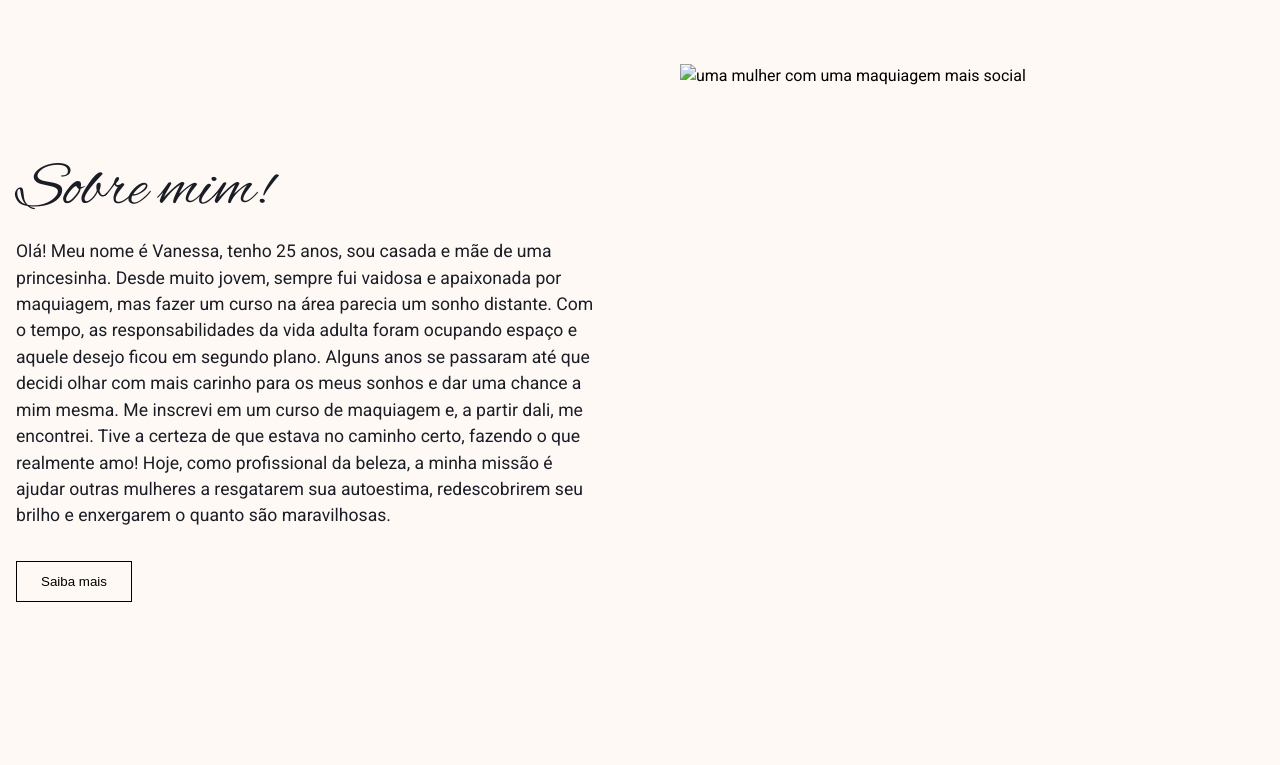
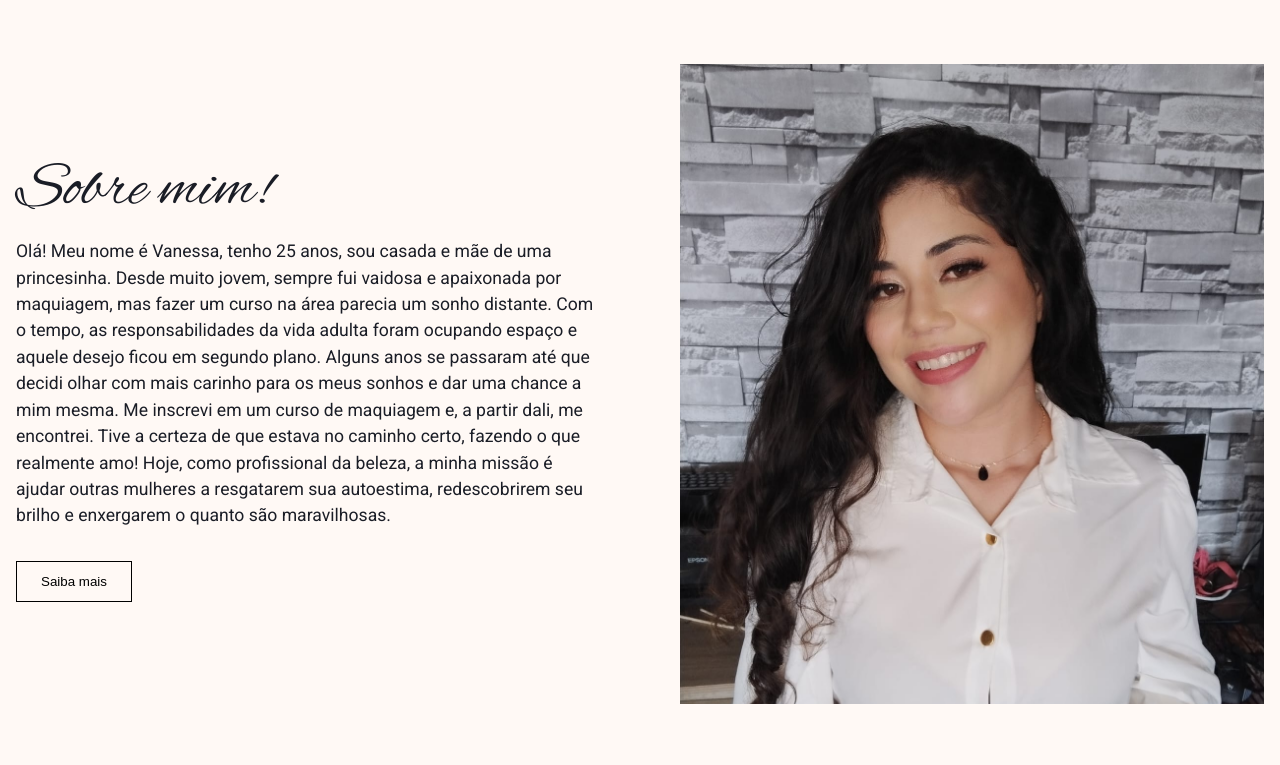
Before and after one commit to gbrogio/vanessa-makestudios, a plain HTML site: page index.html in a window 1280 px wide. Shown: the top 765 px of the page. Drawn offline with Linux system fonts and the light colour scheme.

Commit message:
fix: update image path for 'sobre mim' section

```diff
--- a/index.html
+++ b/index.html
@@ -52,7 +52,7 @@
             <button class="btn-outline">Saiba mais</button>
           </div>
         </div>
-        <img src="image/sobre-mim.jpeg" alt="uma mulher com uma maquiagem mais social">
+        <img src="img/sobre-mim.jpeg" alt="uma mulher com uma maquiagem mais social">
       </div>
     </section>
 
```
